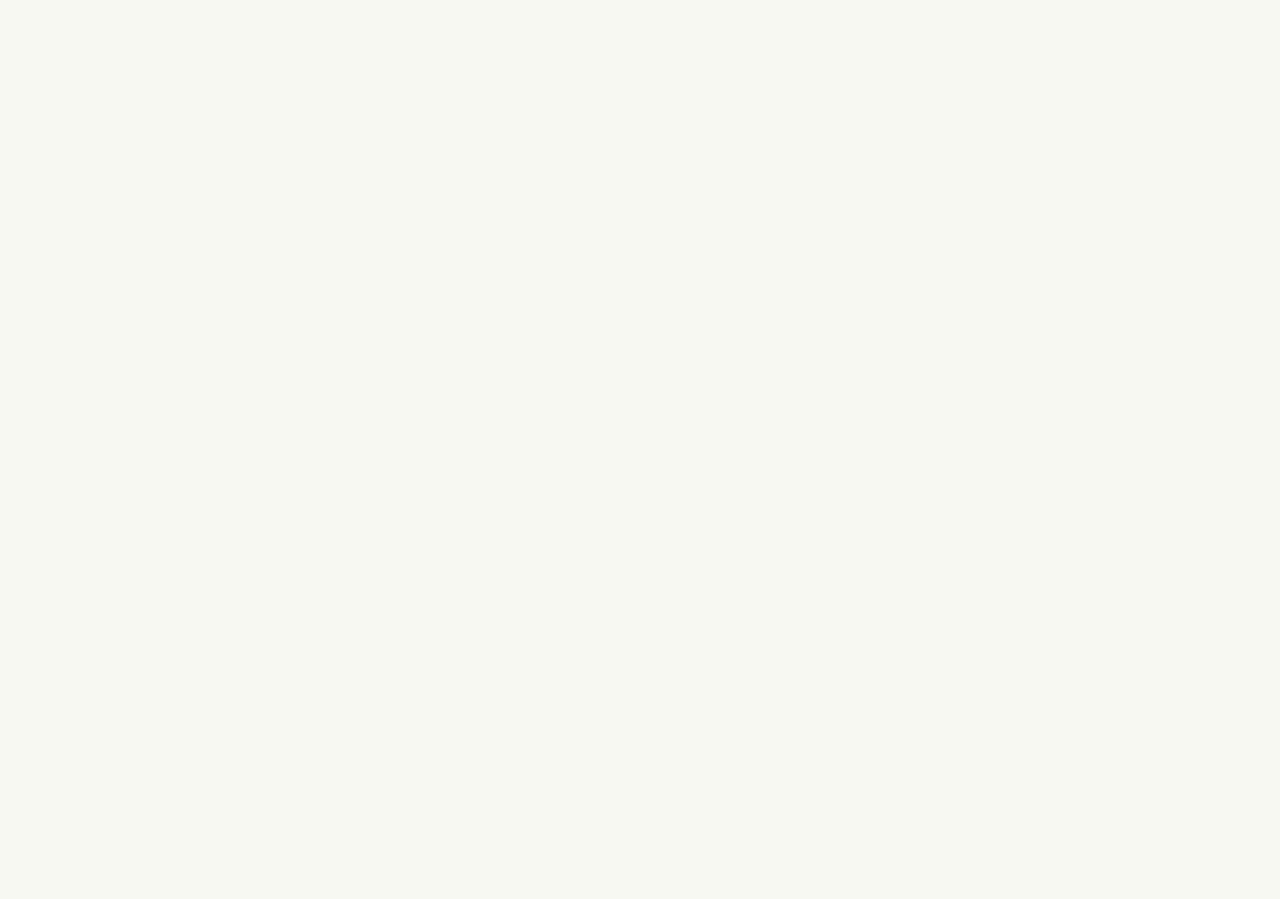
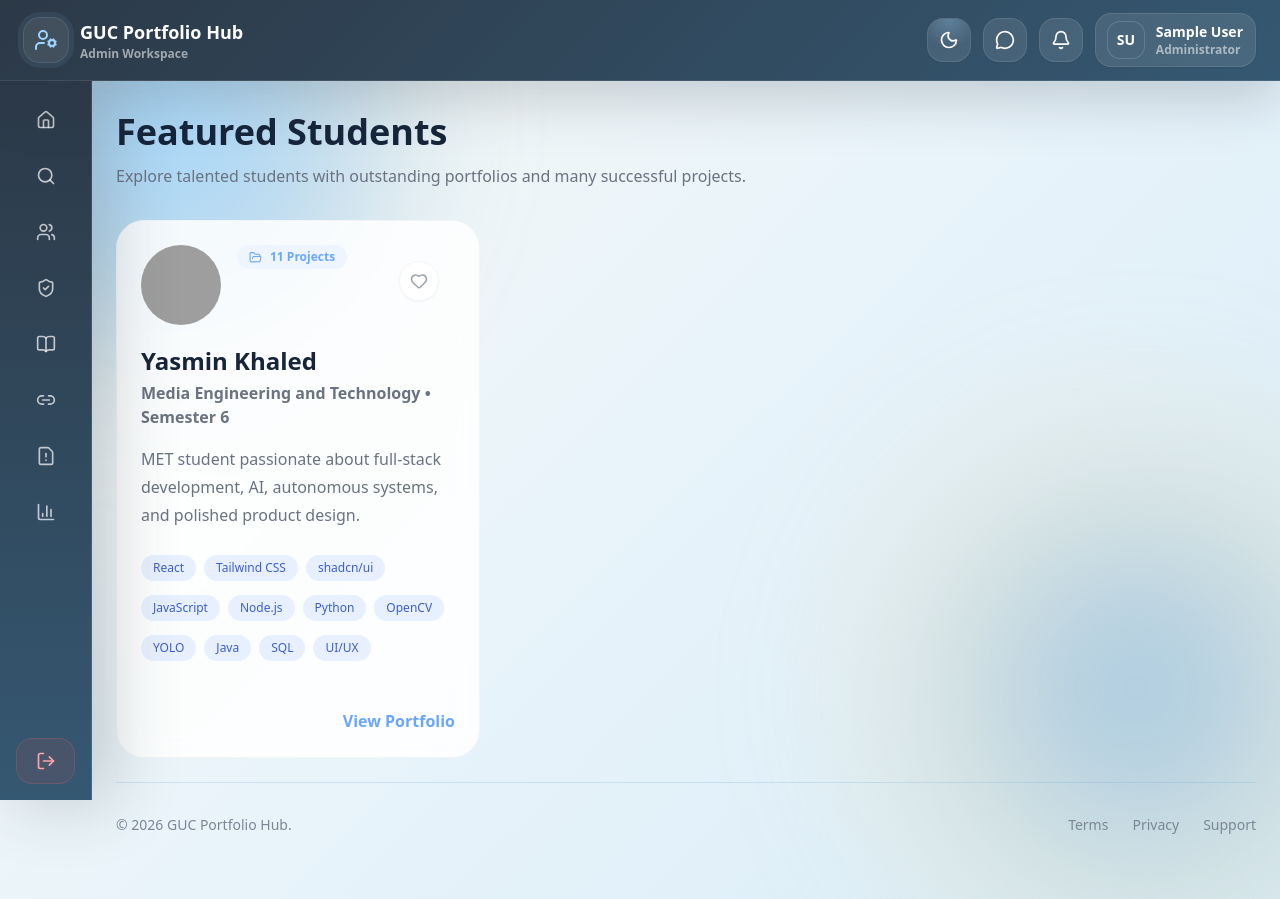
Before and after one commit to xxjessiexx/GUC-Portfolio-Hub, a React (Vite) app in the folder MS2/: page /featured-students in a window 1280 px wide. Before the commit this address had no page. Before the commit the page ends 800 px from the top, so only its background shows below. Built offline with nearby package versions, Linux system fonts and the light colour scheme; sample sign-in values are in the browser's storage; grey boxes are pictures that could not be loaded.

Commit message:
outstanding students

```diff
--- a/MS2/src/App.jsx
+++ b/MS2/src/App.jsx
@@ -53,6 +53,8 @@ import FavoriteList from "@/pages/FavoriteList"
 import FavoritePortfolios from "./pages/FavoritePortfolios";
 import FavoriteProjects from "./pages/FavoriteProjects";
 import AdminOverview from "@/pages/admin/AdminOverview";
+import FeaturedStudents
+from "@/pages/FeaturedStudents";
 
 export default function App() {
   useEffect(() => {
@@ -178,6 +180,14 @@ export default function App() {
           element={
             <ProtectedRoute allowedRoles={["admin"]}>
               <AdminUsers />
+            </ProtectedRoute>
+          }
+        />
+
+        <Route
+        path="/featured-students"
+        element={<ProtectedRoute  allowedRoles={["student", "instructor", "employer", "admin"]}>
+                    <FeaturedStudents />
         </ProtectedRoute>
         }
       />
--- a/MS2/src/components/ui/Searchcommons/PrimaryActionButton.jsx
+++ b/MS2/src/components/ui/Searchcommons/PrimaryActionButton.jsx
@@ -1,20 +1,29 @@
 
-import { ArrowRight } from "lucide-react";
 import { useNavigate } from "react-router-dom";
 
 export default function PrimaryActionButton({
   text,
   onClick,
   className = "",
+  children,
 }) {
   const navigate = useNavigate();
+
+  const handleClick = () => {
+
+    if (onClick) {
+      onClick();
+      return;
+    }
+
+    if (text === "Find Instructors") {
+      navigate("/explore-instructors");
+    }
+  };
+
   return (
     <button
-      onClick={() => {
-        if (text === "Find Instructors") {
-          navigate("/explore-instructors");
-        }
-      }}
+      onClick={handleClick}
       className={`
         flex items-center gap-2
         px-5 py-3
@@ -30,6 +39,7 @@ export default function PrimaryActionButton({
     >
       {text}
 
+      {children}
     </button>
   );
 }
--- a/MS2/src/pages/ExplorePortfolios.jsx
+++ b/MS2/src/pages/ExplorePortfolios.jsx
@@ -12,6 +12,8 @@ import FavoriteButton from "@/components/ui/Searchcommons/FavoriteButton";
 import SearchFilterToolbar from "@/components/common/SearchFilterToolbar";
 import FilterSelect from "@/components/common/FilterSelect";
 import { useLocation } from "react-router-dom";
+import { useNavigate }
+from "react-router-dom";
 
 import {
   FolderOpen,
@@ -29,6 +31,7 @@ import {
 } from "@/data/demoStore";
 
 export default function ExplorePortfolios({showReport = false}) {
+  const navigate = useNavigate();
   const [reportOpen, setReportOpen] =
   useState(false);
 
@@ -268,10 +271,10 @@ const [selectedPortfolio, setSelectedPortfolio] =
             <AppCard
             className="
               p-6
-                rounded-[30px]
+              rounded-[28px]
+              bg-white/65
               border border-gray-100
-                bg-transparent
-                backdrop-blur-md
+              shadow-sm
             "
           >
 
@@ -291,8 +294,10 @@ const [selectedPortfolio, setSelectedPortfolio] =
                     className="
                       flex items-center justify-between
                       p-3
-                      rounded-2xl
+                      rounded-[20px]
+                      bg-white
                       border border-gray-100
+                      shadow-sm
                     "
                   >
 
@@ -340,6 +345,9 @@ const [selectedPortfolio, setSelectedPortfolio] =
               </div>
 
               <PrimaryActionButton
+            onClick={() =>
+              navigate("/featured-students")
+            }
             text="View All Portfolios"
             className="
               mt-6
@@ -354,9 +362,9 @@ const [selectedPortfolio, setSelectedPortfolio] =
               transition
             "
           >
-                View All Portfolios
 
-                <ArrowRight size={18} />
+
+
           </PrimaryActionButton>
             </AppCard>
 
--- /dev/null
+++ b/MS2/src/pages/FeaturedStudents.jsx
@@ -0,0 +1,88 @@
+import DashboardLayout
+from "@/components/layout/DashboardLayout";
+
+import PortfolioCard
+from "@/components/ui/Searchcommons/PortfolioCard";
+
+import {
+  getAllPortfolios,
+  toggleFavoritePortfolio,
+} from "@/data/demoStore";
+
+import { useState } from "react";
+
+export default function FeaturedStudents() {
+
+  const [portfolios, setPortfolios] =
+    useState(getAllPortfolios());
+
+  const toggleFavorite = (id) => {
+    toggleFavoritePortfolio(id);
+
+    setPortfolios(getAllPortfolios());
+  };
+
+  const featuredStudents = portfolios
+    .filter((portfolio) => portfolio.projects >= 4)
+    .sort((a, b) => b.projects - a.projects);
+
+  return (
+    <DashboardLayout>
+
+      <div className="space-y-8">
+
+        {/* HEADER */}
+        <div>
+
+          <h1
+            className="
+              text-4xl
+              font-black
+              text-[#16253A]
+            "
+          >
+            Featured Students
+          </h1>
+
+          <p
+            className="
+              mt-3
+              text-m
+              text-gray-500
+            "
+          >
+            Explore talented students with
+            outstanding portfolios and many
+            successful projects.
+          </p>
+
+        </div>
+
+        {/* GRID */}
+        <div
+          className="
+            grid
+            grid-cols-1
+            md:grid-cols-2
+            xl:grid-cols-3
+            gap-6
+          "
+        >
+
+          {featuredStudents.map((portfolio) => (
+
+            <PortfolioCard
+              key={portfolio.id}
+              portfolio={portfolio}
+              toggleFavorite={toggleFavorite}
+            />
+
+          ))}
+
+        </div>
+
+      </div>
+
+    </DashboardLayout>
+  );
+}
```
Lines whose indentation alone changed are shown as unchanged.
